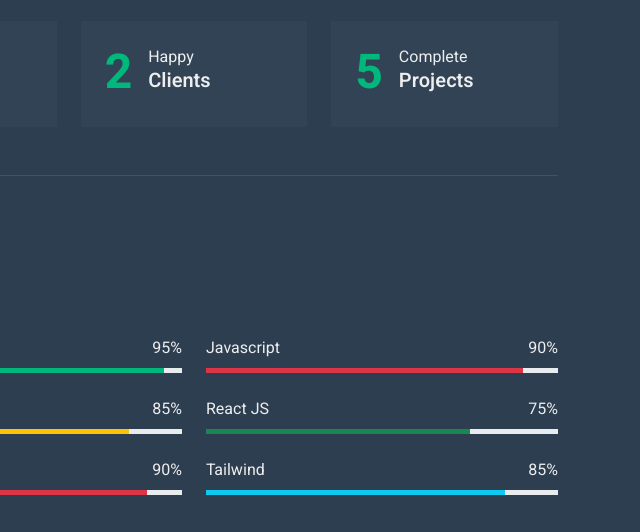
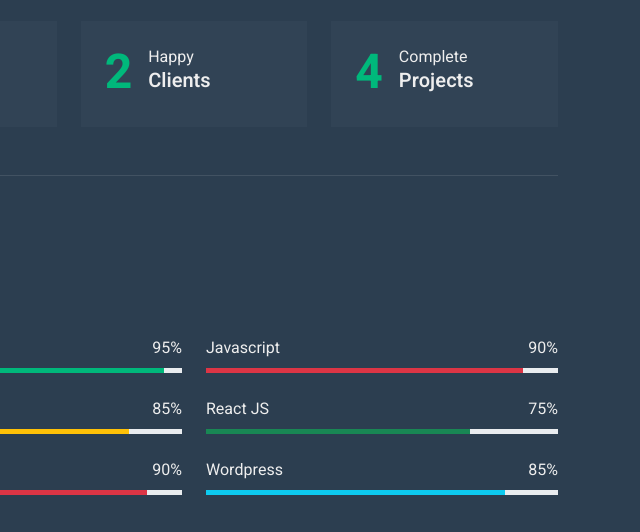
Before and after one commit to Umesh-Sharma7/MyPortfolio, a plain HTML site: page index.html in a window 1280 px wide. Shown: the part 419-951 px from the top of the page, 640-1280 px from the left. Drawn offline with nearby package versions, Linux system fonts and the light colour scheme.

Commit message:
changes done

```diff
--- a/index.html
+++ b/index.html
@@ -106,7 +106,7 @@
                             </div>
                             <div class="col-md-4 col-lg-6 col-xl-4">
                                 <div class="d-flex bg-secondary p-4">
-                                    <h1 class="flex-shrink-0 display-5 text-primary mb-0" data-toggle="counter-up">5</h1>
+                                    <h1 class="flex-shrink-0 display-5 text-primary mb-0" data-toggle="counter-up">4</h1>
                                     <div class="ps-3">
                                         <p class="mb-0">Complete</p>
                                         <h5 class="mb-0">Projects</h5>
@@ -171,7 +171,7 @@
                                 </div>
                                 <div class="skill mb-4">
                                     <div class="d-flex justify-content-between">
-                                        <p class="mb-2">Tailwind</p>
+                                        <p class="mb-2">Wordpress</p>
                                         <p class="mb-2">85%</p>
                                     </div>
                                     <div class="progress">
@@ -249,7 +249,7 @@
                                     </div>
                                 </div>
                                 <div class="row portfolio-container">
-                                    <div class="col-md-6 mb-4 portfolio-item first">
+                                    <!-- <div class="col-md-6 mb-4 portfolio-item first">
                                         <div class="position-relative overflow-hidden mb-2">
                                             <img class="img-fluid w-100" src="./img/web1.png" alt=" website1">
                                             <div class="portfolio-btn d-flex align-items-center justify-content-center">
@@ -258,9 +258,9 @@
                                                 </a>
                                             </div>
                                         </div>
-                                    </div>
+                                    </div> -->
 
-                                    <div class="col-md-6 mb-4 portfolio-item first">
+                                    <!-- <div class="col-md-6 mb-4 portfolio-item first">
                                         <div class="position-relative overflow-hidden mb-2">
                                             <img class="img-fluid w-100 h-100" src="./img/web2.png" alt=" website1" >
                                             <div class="portfolio-btn d-flex align-items-center justify-content-center">
@@ -269,7 +269,7 @@
                                                 </a>
                                             </div>
                                         </div>
-                                    </div>
+                                    </div> -->
 
                                     <div class="col-md-6 mb-4 portfolio-item second">
                                         <div class="position-relative overflow-hidden mb-2">
```
